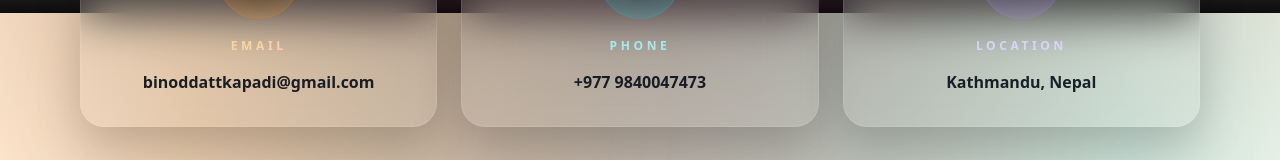
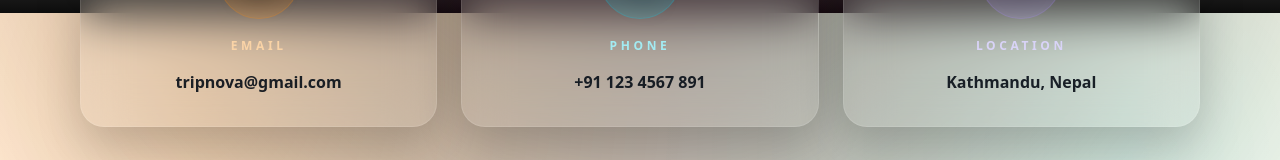
Before and after one commit to kartikkes02/TripNova-AI, a React (Vite) app in the folder frontend/: page / in a window 1280 px wide. Shown: the part 2387-2547 px from the top of the page. Built offline with nearby package versions, Linux system fonts and the light colour scheme; no server answers.

Commit message:
Update HomePage.jsx

```diff
--- a/frontend/src/pages/HomePage.jsx
+++ b/frontend/src/pages/HomePage.jsx
@@ -264,7 +264,7 @@ export default function HomePage() {
               <span className="text-3xl">✉️</span>
             </div>
             <div className="text-xs font-semibold uppercase tracking-[0.3em] text-orange-200/90">Email</div>
-            <div className="mt-4 text-base font-semibold text-white">binoddattkapadi@gmail.com</div>
+            <div className="mt-4 text-base font-semibold text-white">tripnova@gmail.com</div>
           </motion.div>
           <motion.div
             className="group rounded-3xl border border-white/10 bg-white/10 p-8 text-center shadow-[0_18px_45px_rgba(0,0,0,0.18)] backdrop-blur-xl transition hover:-translate-y-1 hover:border-cyan-300/30 hover:bg-white/15"
@@ -274,7 +274,7 @@ export default function HomePage() {
               <span className="text-3xl">📞</span>
             </div>
             <div className="text-xs font-semibold uppercase tracking-[0.3em] text-cyan-200/90">Phone</div>
-            <div className="mt-4 text-base font-semibold text-white">+977 9840047473</div>
+            <div className="mt-4 text-base font-semibold text-white">+91 123 4567 891</div>
           </motion.div>
           <motion.div
             className="group rounded-3xl border border-white/10 bg-white/10 p-8 text-center shadow-[0_18px_45px_rgba(0,0,0,0.18)] backdrop-blur-xl transition hover:-translate-y-1 hover:border-violet-300/30 hover:bg-white/15"
```
